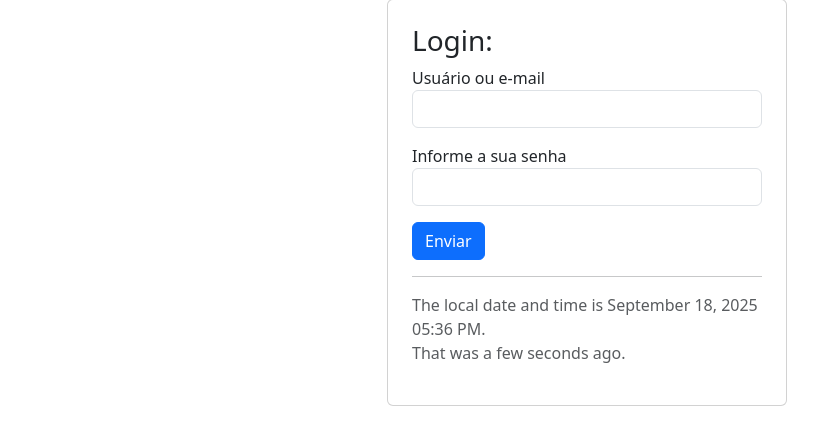
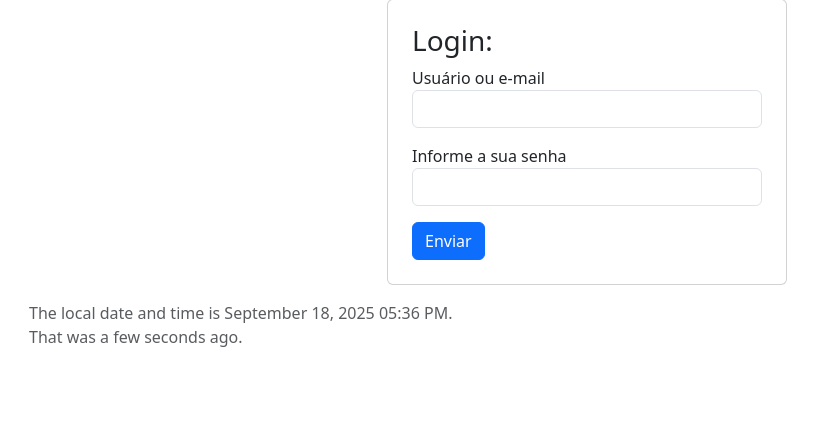
Before and after one commit to SorayaGomesS/Semana06.FormulariosWeb, a Flask app: page /login in a window 1280 px wide. Shown: the part 105-550 px from the top of the page, without its empty margins (53-871 px from the left). Run offline with Flask 3, Linux system fonts and the light colour scheme.

Commit message:
Update login.html

```diff
--- a/templates/login.html
+++ b/templates/login.html
@@ -7,10 +7,10 @@
 </head>
 <body>
     <nav class="navbar navbar-dark bg-dark">
-        <div class="container-fluid d-flex align-items-center">
+        <div class="container-fluid d-flex align-items-center gap-2">
             <a href="/" class="navbar-brand text-white">Avaliação contínua: <b>Aula 050.B</b></a>
-            <a href="/" class="btn btn-outline-light ms-2">Home</a>
-            <a href="/login" class="btn btn-outline-light ms-2">Login</a>
+            <a href="/" class="btn btn-outline-light">Home</a>
+            <a href="/login" class="btn btn-outline-light">Login</a>
         </div>
     </nav>
 
@@ -28,11 +28,12 @@
                 </div>
                 <button type="submit" class="btn btn-primary">Enviar</button>
             </form>
-            <hr>
-            <p class="text-muted">
-                The local date and time is {{ now }}.<br>
-                That was a few seconds ago.
-            </p>
+        </div>
+
+        <!-- Data e hora FORA da caixa -->
+        <div class="mt-3 text-muted">
+            <p>The local date and time is {{ now }}.<br>
+            That was a few seconds ago.</p>
         </div>
     </div>
 </body>
```
